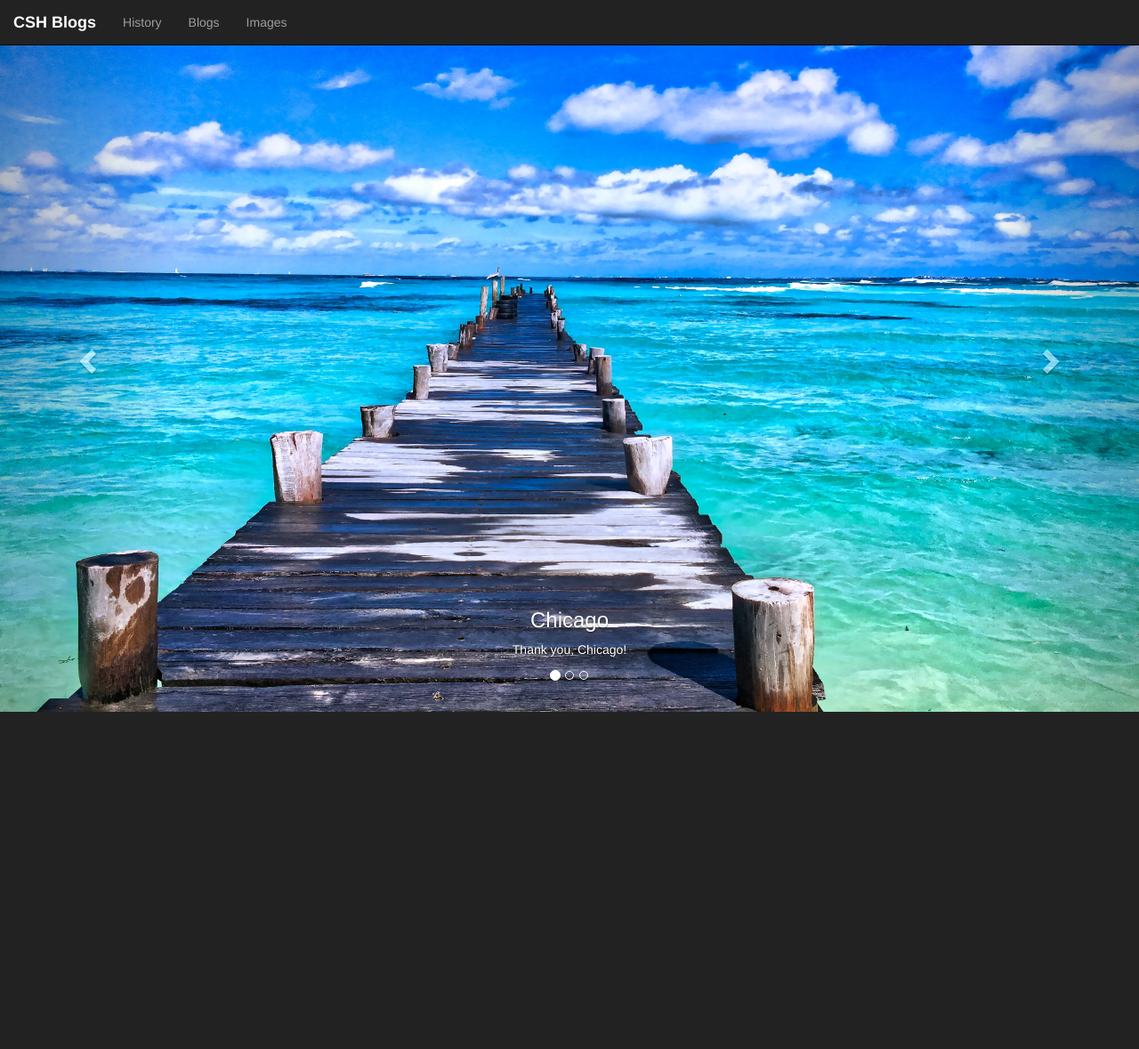
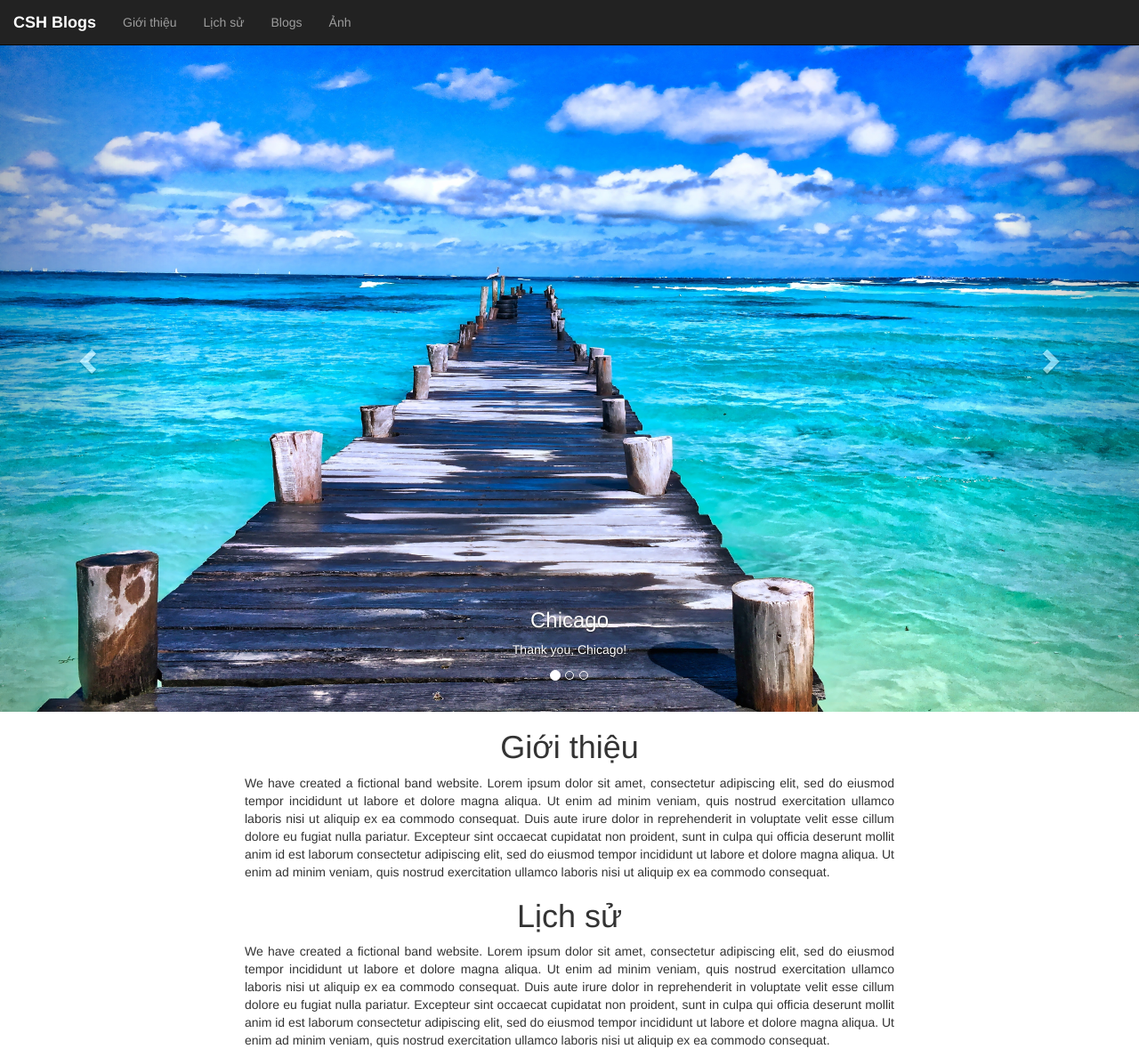
Before and after one commit to prd-quoc-truong/csh_blog, a Django app: page / in a window 1280 px wide. Shown: the whole page at 89% size. Before the commit the page ends 800 px from the top, so only its background shows below. Run offline with Django 3.2, Linux system fonts and the light colour scheme; style sheets or scripts are compiled from the project's sources; some libraries are stand-ins or nearby versions.

Commit message:
init intro & history

```diff
--- a/src/blogs/templates/base.html
+++ b/src/blogs/templates/base.html
@@ -20,6 +20,7 @@
 
     {% compress css %}
     <link type="text/x-scss" href="{% static 'site/sass/base.scss' %}" rel="stylesheet" >
+    <link type="text/x-scss" href="{% static 'site/sass/index.scss' %}" rel="stylesheet" >
     {% endcompress %}
 
     {% compress js %}
@@ -38,9 +39,10 @@
                     <i class="fa fa-bars"></i>
                 </a>
                 <ul class="nav navbar-nav nav-menu">
-                    <li><a href="javascript:void(0);">History</a></li>
+                    <li><a href="#introduction">Giới thiệu</a></li>
+                    <li><a href="#history">Lịch sử</a></li>
                     <li><a href="javascript:void(0);">Blogs</a></li>
-                    <li><a href="javascript:void(0);">Images</a></li>
+                    <li><a href="javascript:void(0);">Ảnh</a></li>
                 </ul>
 			</div>
 		</nav>
@@ -54,7 +56,6 @@
 
 			<!-- Wrapper for slides -->
             <div class="carousel-inner">
-
                 <div class="item slide-style">
                     <img src="../../static/images/3.jpg" alt="Chicago" class="slide-img">
                     <div class="carousel-caption">
@@ -89,8 +90,30 @@
 				<span class="glyphicon glyphicon-chevron-right"></span>
 				<span class="sr-only">Next</span>
 			</a>
+		</div>
+        <div class="container">
+            <div id="introduction" class="col-lg-8 col-sm-12 introduction no-float center">
+                <div class="text-center">
+                    <h1>Giới thiệu</h1>
+                </div>
+                <div class="intro-content text-justify">
+                    We have created a fictional band website. Lorem ipsum dolor sit amet, consectetur adipiscing elit, sed do eiusmod tempor incididunt ut labore et dolore magna aliqua. Ut enim ad minim veniam, quis nostrud exercitation ullamco laboris nisi ut aliquip
+ex ea commodo consequat. Duis aute irure dolor in reprehenderit in voluptate velit esse cillum dolore eu fugiat nulla pariatur. Excepteur sint occaecat cupidatat non proident, sunt in culpa qui officia deserunt mollit anim id est laborum consectetur
+adipiscing elit, sed do eiusmod tempor incididunt ut labore et dolore magna aliqua. Ut enim ad minim veniam, quis nostrud exercitation ullamco laboris nisi ut aliquip ex ea commodo consequat.
+                </div>
+            </div>
+            <div id="history" class="col-lg-8 col-sm-12 history no-float center">
+                <div class="text-center">
+                    <h1>Lịch sử</h1>
+                </div>
+                <div class="history-content text-justify">
+                    We have created a fictional band website. Lorem ipsum dolor sit amet, consectetur adipiscing elit, sed do eiusmod tempor incididunt ut labore et dolore magna aliqua. Ut enim ad minim veniam, quis nostrud exercitation ullamco laboris nisi ut aliquip
+ex ea commodo consequat. Duis aute irure dolor in reprehenderit in voluptate velit esse cillum dolore eu fugiat nulla pariatur. Excepteur sint occaecat cupidatat non proident, sunt in culpa qui officia deserunt mollit anim id est laborum consectetur
+adipiscing elit, sed do eiusmod tempor incididunt ut labore et dolore magna aliqua. Ut enim ad minim veniam, quis nostrud exercitation ullamco laboris nisi ut aliquip ex ea commodo consequat.
+                </div>
+            </div>
+        </div>
 
-		</div>
 	</div>
 </body>
 </html>
--- a/src/static/site/sass/base.scss
+++ b/src/static/site/sass/base.scss
@@ -3,62 +3,10 @@
     padding: 0;
 }
 
-.navbar{
-    .navbar-brand{
-        color: white;
-        font-weight: bold;
-    }
-    .icon-menu{
-        display: none;
-        float: right;
-        position: absolute;
-        top: 8px;
-        right: 17px;
-        font-size: 25px;
-        color: white;
-    }
-    .nav-menu{
-        li>a.active{
-            background-color: #2b669a;
-        }
-    }
+.no-float{
+    float: none;
 }
 
-#banner {
-    max-height: 100%;
-    .slide-img{
-        width: 100%;
-    }
+.center{
+    margin: auto;
 }
-
-@media only screen and (max-width: 768px){
-    .navbar{
-        .icon-menu{
-            display: block;
-        }
-        .nav-menu{
-            display: none;
-        }
-    }
-    #banner{
-        margin-top: 51px;
-    }
-}
-
-/* Fading animation */
-.slide-style {
-    -webkit-animation: slide-style;
-    -webkit-animation-duration: 1.5s;
-    animation: slide-style;
-    animation-duration: 1.5s;
-}
-
-@-webkit-keyframes slide-style {
-    from {opacity: .4}
-    to {opacity: 1}
-}
-
-@keyframes slide-style {
-    from {opacity: .4}
-    to {opacity: 1}
-}
--- /dev/null
+++ b/src/static/site/sass/index.scss
@@ -0,0 +1,68 @@
+
+.navbar{
+    .navbar-brand{
+        color: white;
+        font-weight: bold;
+    }
+    .icon-menu{
+        display: none;
+        float: right;
+        position: absolute;
+        top: 8px;
+        right: 17px;
+        font-size: 25px;
+        color: white;
+    }
+    .nav-menu{
+        li>a.active{
+            background-color: #2b669a;
+        }
+    }
+}
+
+#banner {
+    max-height: 100%;
+    .slide-img{
+        width: 100%;
+    }
+}
+
+.introduction{
+    margin-top: 20px;
+}
+
+.history{
+    margin-top: 20px;
+}
+
+@media only screen and (max-width: 768px){
+    .navbar{
+        .icon-menu{
+            display: block;
+        }
+        .nav-menu{
+            display: none;
+        }
+    }
+    #banner{
+        margin-top: 51px;
+    }
+}
+
+/* Fading animation */
+.slide-style {
+    -webkit-animation: slide-style;
+    -webkit-animation-duration: 1.5s;
+    animation: slide-style;
+    animation-duration: 1.5s;
+}
+
+@-webkit-keyframes slide-style {
+    from {opacity: .4}
+    to {opacity: 1}
+}
+
+@keyframes slide-style {
+    from {opacity: .4}
+    to {opacity: 1}
+}
```
Also changed, not shown: src/static/site/fonts/Roboto-Black.ttf (added), src/static/site/fonts/Roboto-BlackItalic.ttf (added), src/static/site/fonts/Roboto-Bold.ttf (added), src/static/site/fonts/Roboto-BoldItalic.ttf (added), src/static/site/fonts/Roboto-Italic.ttf (added), src/static/site/fonts/Roboto-Light.ttf (added), src/static/site/fonts/Roboto-LightItalic.ttf (added), src/static/site/fonts/Roboto-Medium.ttf (added), src/static/site/fonts/Roboto-MediumItalic.ttf (added), src/static/site/fonts/Roboto-Regular.ttf (added), src/static/site/fonts/Roboto-Thin.ttf (added), src/static/site/fonts/Roboto-ThinItalic.ttf (added).
